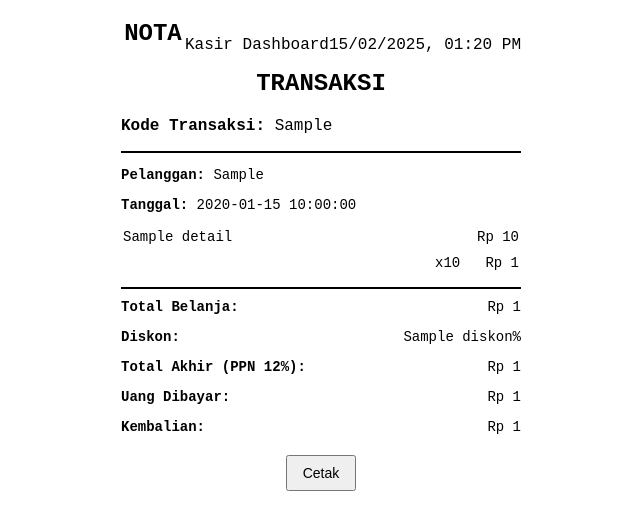
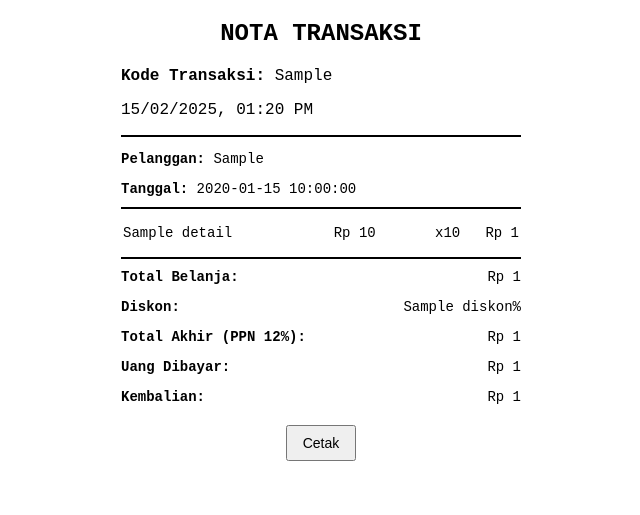
Before and after one commit to RNames/PoS-CodeIgniter-4, a CodeIgniter 4 app: the page made by app/Views/admin/transaksi/cetak_nota.php in a window 1280 px wide. Shown: the top 515 px of the page, without its empty margins (319-959 px from the left). Run offline with PHP 8.4 and a stand-in for CodeIgniter, Linux system fonts and the light colour scheme; the template is opened without the code that fills it: most values are stand-ins (such as "Sample title", 1, 10 or a date in 2020); some libraries are stand-ins or nearby versions.

Commit message:
cetak nota

```diff
--- a/app/Models/StokModel.php
+++ b/app/Models/StokModel.php
@@ -12,7 +12,8 @@ class StokModel extends Model
         'kode_barang',
         'stok',
         'tanggal_beli',
-        'tanggal_expired'
+        'tanggal_expired',
+        'status',
     ];
 
     public function getTotalStok($kode_barang)
--- a/app/Views/admin/transaksi/cetak_nota.php
+++ b/app/Views/admin/transaksi/cetak_nota.php
@@ -65,28 +65,40 @@
             font-size: 14px;
             cursor: pointer;
         }
+
+        @media print {
+            .btn-print {
+                display: none;
+            }
+
+            body {
+                margin: 0;
+                padding: 0;
+            }
+
+            @page {
+                margin: 0;
+            }
+        }
     </style>
 </head>
 
 <body>
     <div class="container">
-        <p class="right"><?= date('d/m/Y, h:i A') ?></p>
-        <p class="right">Kasir Dashboard</p>
-        <h2 class="left">Nota Transaksi</h2>
+        <h2>Nota Transaksi</h2>
         <p><strong>Kode Transaksi:</strong> <?= $transaksi['kode_transaksi'] ?></p>
+        <p><?= date('d/m/Y, h:i A') ?></p>
         <hr>
 
         <p class="info"><strong>Pelanggan:</strong> <?= $member ? $member['nm_member'] : 'Umum' ?></p>
-        <p class="info"><strong>Tanggal:</strong> <?= date('Y-m-d H:i:s', strtotime($transaksi['tanggal_transaksi'])) ?></p>
-
+        <p class="info"><strong>Tanggal:</strong> <?= date('Y-m-d H:i:s', strtotime($transaksi['tanggal_transaksi'])) ?> </p>
+        <hr>
         <table class="items">
             <tbody>
                 <?php foreach ($details as $item) : ?>
                     <tr>
                         <td><?= isset($item['nama_barang']) ? $item['nama_barang'] : 'Barang Tidak Ditemukan' ?></td>
                         <td class="right">Rp <?= number_format($item['harga'], 0, ',', '.') ?></td>
-                    </tr>
-                    <tr>
                         <td></td>
                         <td class="right">x<?= $item['jumlah'] ?> &nbsp; Rp <?= number_format($item['total_harga'], 0, ',', '.') ?></td>
                     </tr>
@@ -100,9 +112,9 @@
         <p class="summary"><strong>Total Akhir (PPN 12%):</strong> <span class="right">Rp <?= number_format($transaksi['total_akhir'], 0, ',', '.') ?></span></p>
         <p class="summary"><strong>Uang Dibayar:</strong> <span class="right">Rp <?= number_format($transaksi['total_bayar'], 0, ',', '.') ?></span></p>
         <p class="summary"><strong>Kembalian:</strong> <span class="right">Rp <?= number_format($transaksi['total_kembalian'], 0, ',', '.') ?></span></p>
+    </div>
 
-        <button class="btn-print" onclick="window.print()">Cetak</button>
-    </div>
+    <button class="btn-print" onclick="window.print()">Cetak</button>
 </body>
 
 </html>
```
Also changed, not shown: app/Views/admin/transaksi/index.php (+18 -2 lines).
